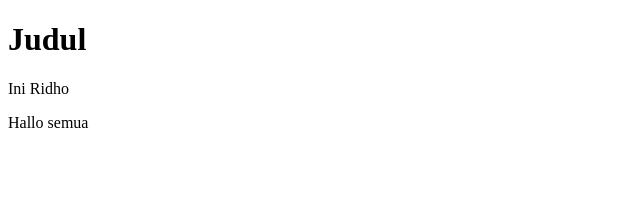
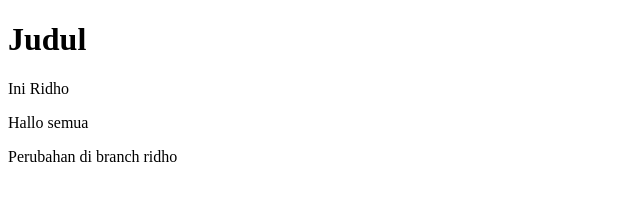
Before and after one commit to mauridho14-byte/BelajarGitkeGithub, a plain HTML site: page index.html in a window 1280 px wide. Shown: the whole page, without its empty margins (0-640 px from the left). Drawn offline with Linux system fonts and the light colour scheme.

Commit message:
Tambah tag p di branch ridho

```diff
--- a/index.html
+++ b/index.html
@@ -9,5 +9,7 @@
     <h1>Judul</h1>
     <p>Ini Ridho</p>
     <p>Hallo semua</p>
+
+    <p>Perubahan di branch ridho</p>
 </body>
 </html>
```
